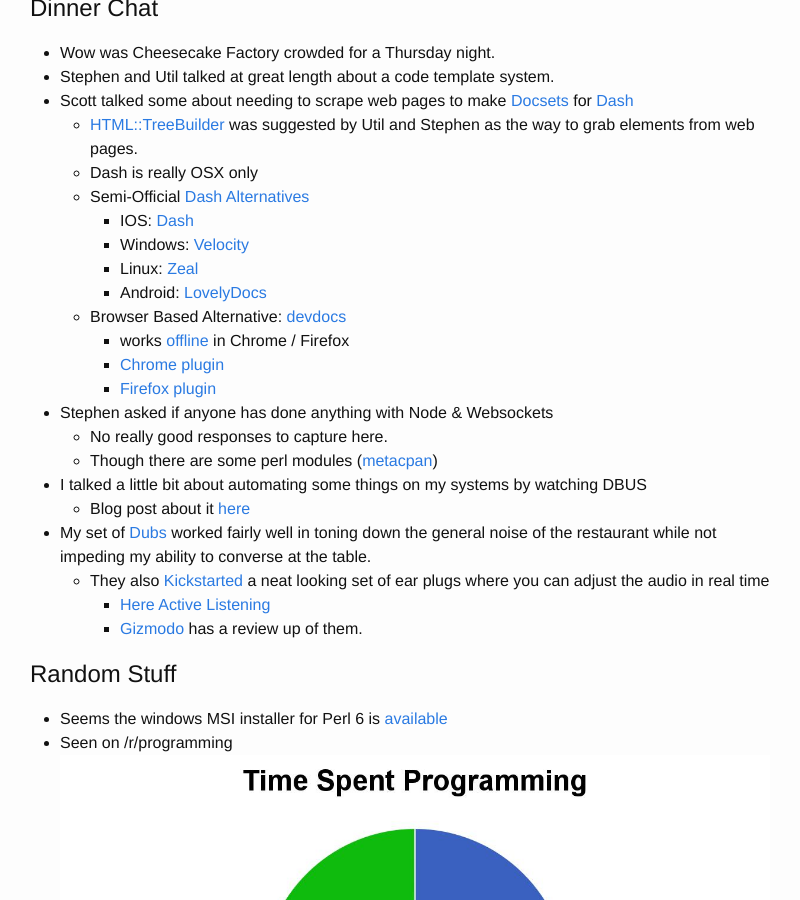
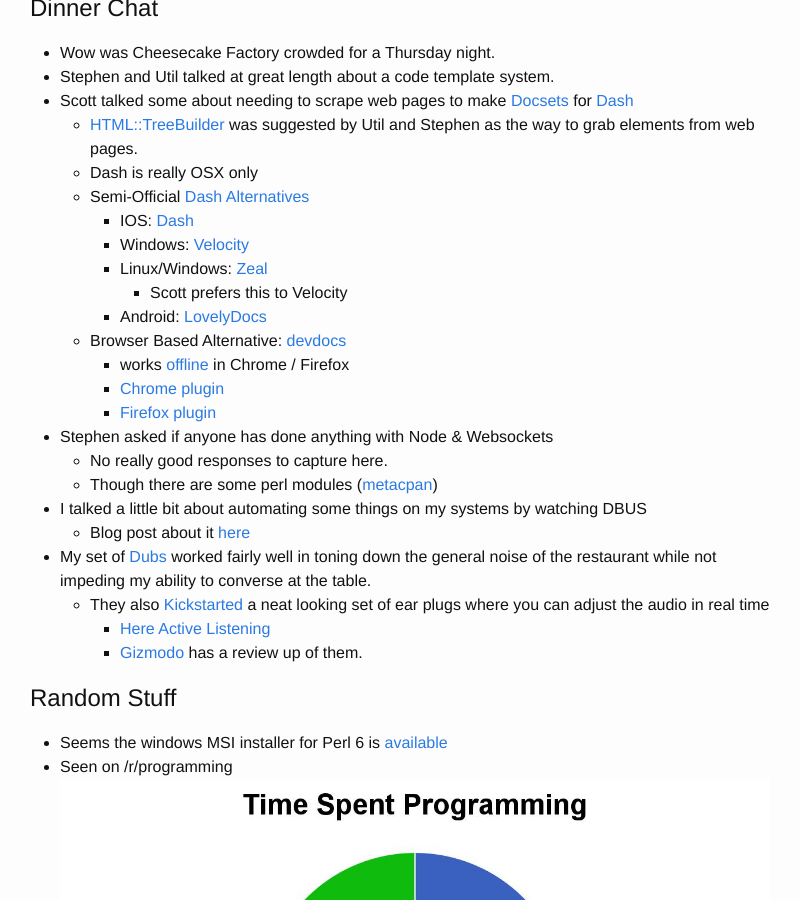
Before and after one commit to Woody2143/woody2143.github.io, a Jekyll site: the page built from _posts/2016-02-04-atlantapm.markdown, in a window 1280 px wide and 900 px high, scrolled down 1338 px. Shown: the whole window, without its empty margins (240-1040 px from the left). Built offline with Jekyll 4.4.1, drawn with Linux system fonts in a browser that asks for light colours.

Commit message:
scott update

```diff
--- a/_posts/2016-02-04-atlantapm.markdown
+++ b/_posts/2016-02-04-atlantapm.markdown
@@ -65,7 +65,8 @@ Here are the notes from the February meeting of the Atlanta Perl Mongers. I make
   - Semi-Official [Dash Alternatives](https://blog.kapeli.com/dash-for-ios-android-windows-or-linux)
     - IOS: [Dash](https://kapeli.com/dash_ios)
     - Windows: [Velocity](http://velocity.silverlakesoftware.com/)
-    - Linux: [Zeal](http://zealdocs.org/)
+    - Linux/Windows: [Zeal](http://zealdocs.org/)
+      - Scott prefers this to Velocity
     - Android: [LovelyDocs](http://lovelydocs.io/)
   - Browser Based Alternative: [devdocs](http://devdocs.io/)
     - works [offline](http://devdocs.io/offline) in Chrome / Firefox
```
